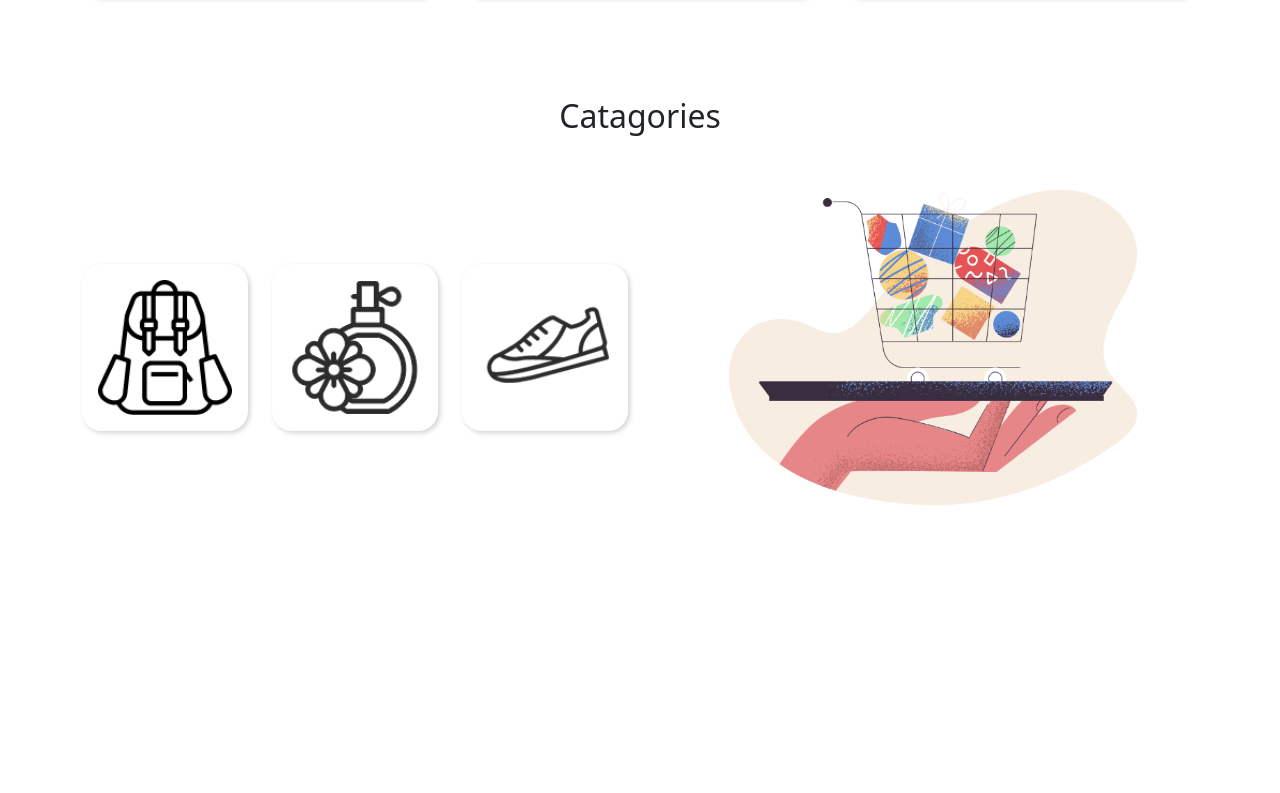
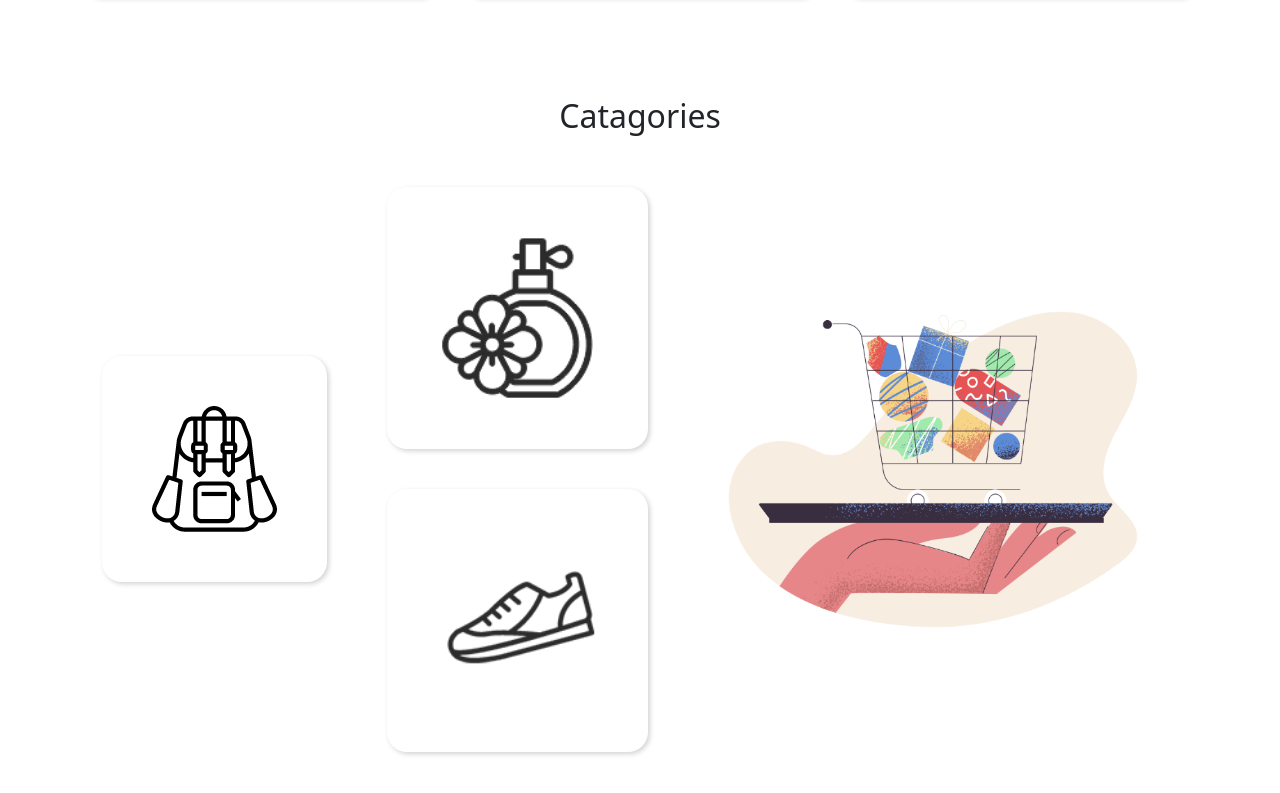
Before and after one commit to zshahin1/hot-gadget, a plain HTML site: page index.html in a window 1280 px wide. Shown: the part 1863-2656 px from the top of the page. Before the commit the page ends 2515 px from the top, so only its background shows below. Drawn offline with nearby package versions, Linux system fonts and the light colour scheme.

Commit message:
complete

```diff
--- a/index.html
+++ b/index.html
@@ -196,35 +196,23 @@
       </div>
 
   </div>
-  <div class="container">
+  <div class="container ">
    <h2 class="text-center">Catagories</h2>
-    <div class="row d-flex align-items-center">
-      <div class="col-md-6">
-        <div class="row row-cols-1 row-cols-md-3 g-4">
-          <div class="col">
-            <div class="card h-100 p-3">
-              <img src="hot-gadgets/Categories/bag.png" class="card-img-top" alt="...">
+   <br>
+   <div class="row">
+     <div class="col-md-3 d-flex align-items-center">
+       <img class="catagories" src="hot-gadgets/Categories/bag.png" alt="">
 
      </div>
-          </div>
-          <div class="col">
-            <div class="card h-100 p-3">
-              <img src="hot-gadgets/Categories/perfume.png" class="card-img-top" alt="...">
+     <div class="col-md-3 ">
+       <div>
+        <img class="catagories" src="hot-gadgets/Categories/perfume.png" alt="">
 
-            </div>
-          </div>
-          <div class="col">
-            <div class="card h-100 p-3">
-              <img src="hot-gadgets/Categories/shoe.png" class="card-img-top" alt="...">
-
-            </div>
+        <img class="catagories" src="hot-gadgets/Categories/shoe.png" alt="">
        </div>
 
      </div>
-
-
-      </div>
-      <div class="col-md-6">
+     <div class="col-md-6 d-flex align-items-center">
        <img src="hot-gadgets/Categories/pale-order.png" alt="">
      </div>
    </div>
--- a/style.css
+++ b/style.css
@@ -61,3 +61,11 @@ a{
     border-radius: 20px;
     box-shadow: 2px 2px 5px lightgray;
 }
+.catagories{
+    border: none;
+    border-radius: 20px;
+    box-shadow: 2px 2px 5px lightgray;
+    margin: 20px;
+    padding: 50px;
+
+}
```
Lines whose indentation alone changed are shown as unchanged.
